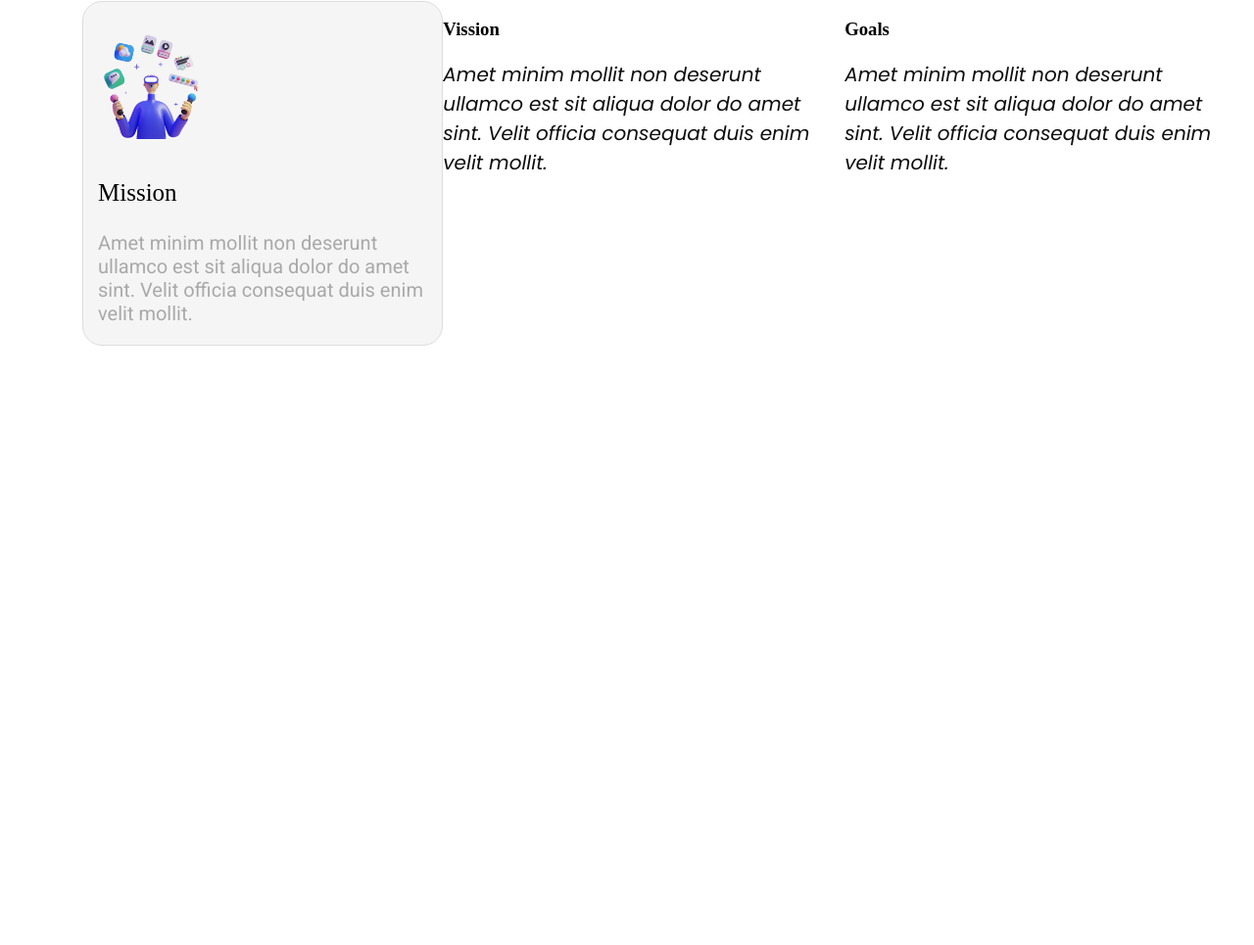
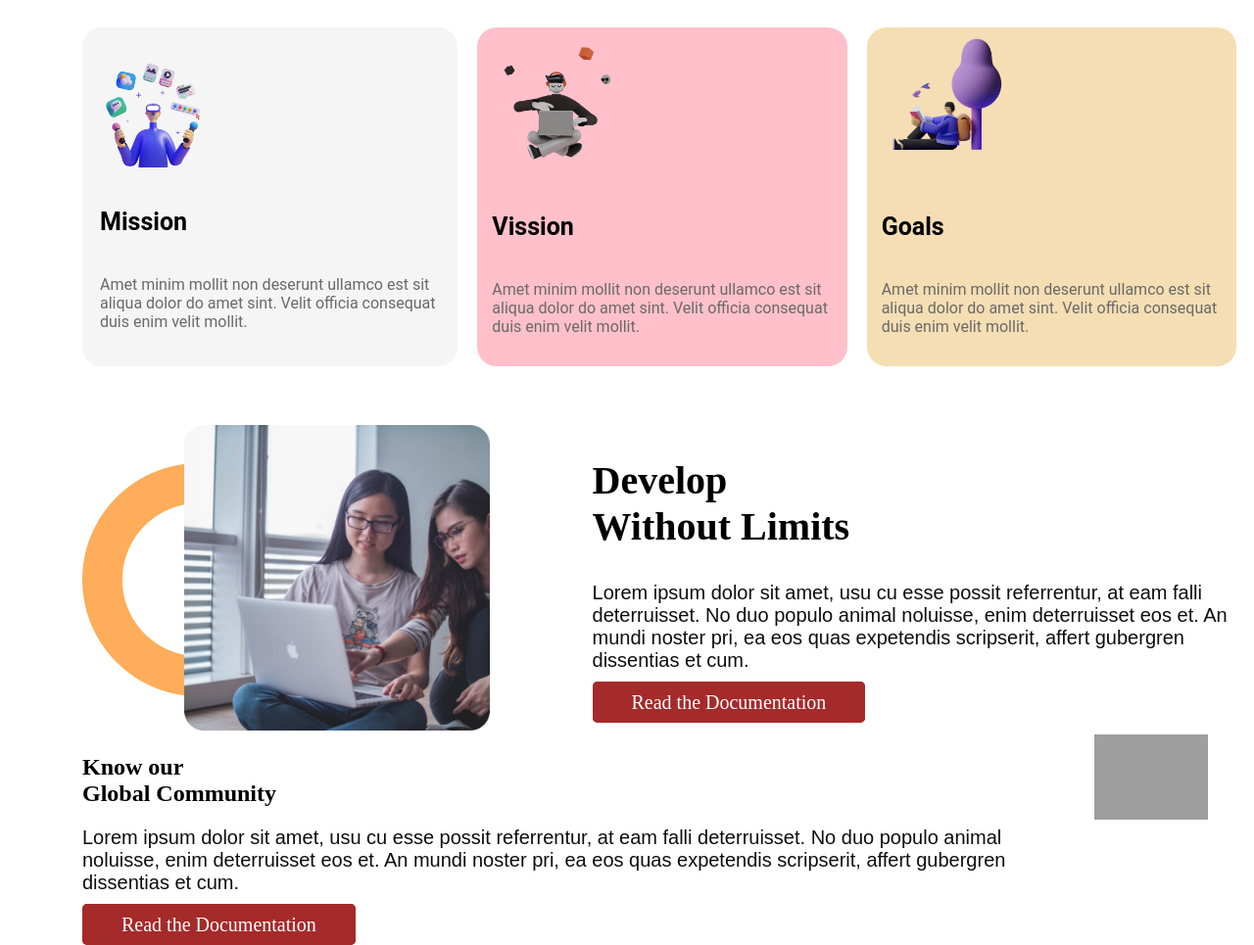
Before and after one commit to RahulKantiChakroborty/assignment-1, a plain HTML site: page index.html in a window 1280 px wide. Shown: the part 670-1635 px from the top of the page at 98% size. Before the commit the page ends 1031 px from the top, so only its background shows below. Drawn offline with Linux system fonts and the light colour scheme; grey boxes are pictures that could not be loaded.

Commit message:
assignment

```diff
--- a/index.html
+++ b/index.html
@@ -5,18 +5,19 @@
     <meta http-equiv="X-UA-Compatible" content="IE=edge">
     <meta name="viewport" content="width=, initial-scale=1.0">
     <title>Document</title>
-    <link href="https://fonts.googleapis.com/css2?family=Poppins:ital@1&family=Roboto&display=swap" rel="stylesheet">
     <link rel="stylesheet" href="style.css">
 </head>
 <body>
     <section>
     <div>
-    <span> <h1 class="first-heading">Stay Focused on</h1>
-        <h1 class="second-heading">Mission 2022</h1></span>
+    <span> <h1 class="first-heading">Stay Focused on<br> <header class="second-heading">Mission 2022</header></h1></span>
+
     <p>Lorem ipsum dolor sit amet, usu cu esse possit
         referrentur, at eam falli deterruisset. No duo populo
         animal noluisse, enim</p>
-        <a class="first-link" href="">Explore Now</a>
+
+        <a class="first-anchor" target="_blank" href="">Explore Now</a>
+
         <footer class="first-footer">Scroll down to explore more about us</footer>
         </div>
         <div>
@@ -33,22 +34,51 @@
             sint. Velit officia consequat duis enim
             velit mollit.</p>
         </div>
-        <div>
-        <h3
-        >Vission</h3>
-        <p>Amet minim mollit non deserunt
+        <div class="vission">
+            <img class="image-of-vission" src="images/illustrators/illustrator-2.png" alt="">
+
+        <h3 class="heading-of-vission">Vission</h3>
+        <p class="pragraph-of-vission">Amet minim mollit non deserunt
             ullamco est sit aliqua dolor do amet
             sint. Velit officia consequat duis enim
             velit mollit.
             </p>
         </div>
-        <div>
-          <h3>Goals</h3>
-          <p>Amet minim mollit non deserunt
+
+        <div class="goals">
+            <img class="image-of-goals" src="images/illustrators/illustrator-3.png" alt="">
+          <h3 class="heading-of-goals">Goals</h3>
+          <p class="pragraph-of-goals">Amet minim mollit non deserunt
             ullamco est sit aliqua dolor do amet
             sint. Velit officia consequat duis enim
             velit mollit.</p>
         </div>
     </section>
+    <section  class="sec-three">
+        <div>
+          <img class="second-img" src="images/pictures/coding.png" alt="">
+        </div>
+        <div>
+           <h1 class="heading-four">Develop <br> Without Limits</h1>
+           <p>Lorem ipsum dolor sit amet, usu cu esse possit referrentur, at eam falli
+            deterruisset. No duo populo animal noluisse, enim deterruisset eos et. An
+            mundi noster pri, ea eos quas expetendis scripserit, affert gubergren
+            dissentias et cum.</p>
+            <a class="second-anchor" target="_blank" href="">Read the Documentation</a>
+        </div>
+    </section>
+    <section class="sec-four">
+        <div class="">
+           <h1>Know our<br>Global Community</h1>
+           <p>Lorem ipsum dolor sit amet, usu cu esse possit referrentur, at eam
+            falli deterruisset. No duo populo animal noluisse, enim deterruisset
+            eos et. An mundi noster pri, ea eos quas expetendis scripserit, affert
+            gubergren dissentias et cum.</p>
+             <a class="anchor-three" target="_blank" href="">Read the Documentation</a>
+        </div>
+        <div>
+            <img class="third-image" src="images/pictures/project.png" alt="">
+        </div>
+    </section>
 </body>
 </html>
--- a/style.css
+++ b/style.css
@@ -10,17 +10,17 @@ section{
     margin-left: 20%;
 }
 span{
-    font-size: 40px;
-      padding-top: 20px;
-      white-space: nowrap;
-      overflow: hidden;
-      text-overflow: ellipsis;
+      font-size: 40px;
+      border-left:;
 }
 .first-heading{
-
+    font-family: Architectural, High Contrast, Serif;
+    border-left: solid 4px orangered;
+    border-width: 4px;
 }
 .second-heading{
     color: darkgoldenrod;
+    font-family: Architectural, High Contrast, Serif;
 }
 .third-heading{
     font-size: 50px;
@@ -34,7 +34,7 @@ p{
     color:rgb(15, 14, 14);
     font-family: 'Poppins', sans-serif;
 }
-.first-link{
+.first-anchor{
     font-size: 20px;
     color:white;
     background-color: brown;
@@ -54,20 +54,130 @@ p{
   width: 150px;
 }
 .mission{
-    border: solid;
+    border: solid whitesmoke;
     border-radius: 20px;
-    border-image: url(images/shapes/shape-1.png);
-    border: 1px solid #ddd;
-    background-color:whitesmoke
+    background-color:whitesmoke;
+    margin: 0px 10px 0px 0px;
 }
 .heading-of-mission{
     font-size: 25px;
+    font-family: 'Roboto', sans-serif;
     font-weight: 200;
     padding-left: 15px;
+    font-weight: 600;
 
 }
 .pragraph-of-mission{
-    padding-left: 15px;
-    color: darkgray;
+    font-size: 16px;
+    padding:15px;
+    color: dimgrey;
     font-family: 'Roboto', sans-serif;
 }
+
+
+
+
+
+.image-of-vission{
+    border-radius: 4px;
+    padding: 5px;
+    width: 150px;
+}
+.vission{
+    border: solid 80px 80px;
+    border-radius: 20px;
+    background-color:pink;
+    margin: 0px 10px 0px 10px;
+}
+.heading-of-vission{
+    font-size: 25px;
+    font-family: 'Roboto', sans-serif;
+    font-weight: 200;
+    padding-left: 15px;
+    font-weight: 600;}
+
+.pragraph-of-vission{
+        font-size: 16px;
+        padding:15px;
+        color: dimgrey;
+        font-family: 'Roboto', sans-serif;}
+
+
+
+
+        .image-of-goals{
+            border-radius: 4px;
+            padding: 5px;
+            width: 150px;
+        }
+        .goals{
+            border: solid 80px 80px;
+            border-radius: 20px;
+            background-color: wheat;
+            margin: 0px 10px 0px 10px;
+        }
+        .heading-of-goals{
+            font-size: 25px;
+            font-family: 'Roboto', sans-serif;
+            font-weight: 200;
+            padding-left: 15px;
+            font-weight: 600;}
+
+        .pragraph-of-goals{
+                font-size: 16px;
+                padding:15px;
+                color: dimgrey;
+                font-family: 'Roboto', sans-serif;}
+
+
+
+
+
+                .sec-three{
+                    margin-top: 60px;
+                    background-image: url(images/shapes/shape-1.png);
+                    background-size: 20%;
+                    background-position: left;
+                    background-repeat: no-repeat;
+                }
+                .second-img{
+                    width: 60%;
+                    margin-left: 20%;
+                }
+            .heading-four{
+                font-size: 40px;
+            }
+        .second-anchor{
+        font-size: 20px;
+        color:white;
+        background-color: brown;
+        text-decoration: none;
+        border: solid brown;
+        border-width: 10px 40px;
+        border-radius: 5px;}
+
+
+
+        .fifth-heading{
+            font-size: 40px;
+        }
+        .anchor-three{
+            font-size: 20px;
+        color:white;
+        background-color: brown;
+        text-decoration: none;
+        border: solid brown;
+        border-width: 10px 40px;
+        border-radius: 5px;}
+        }
+
+        .sec-four{
+            margin-top: 60px;
+            background-image: url(images/shapes/shape-1.png);
+            background-size: 40%;
+         }
+        .third-image{
+            width: 60%;
+            margin-left: 20%;
+        }
+            }
```
